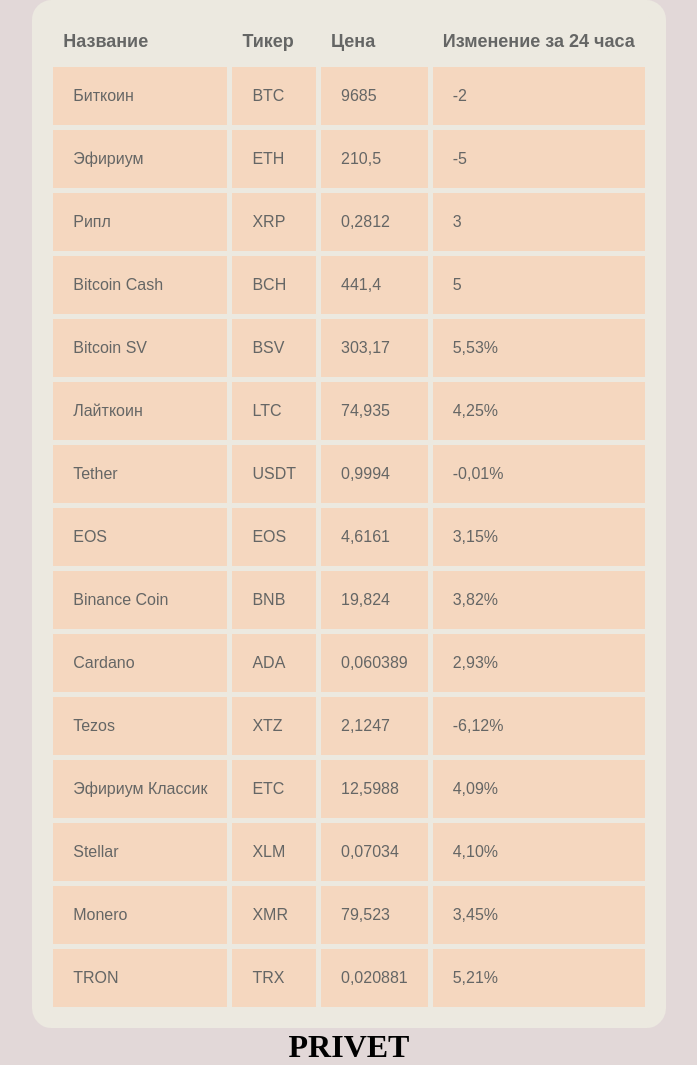
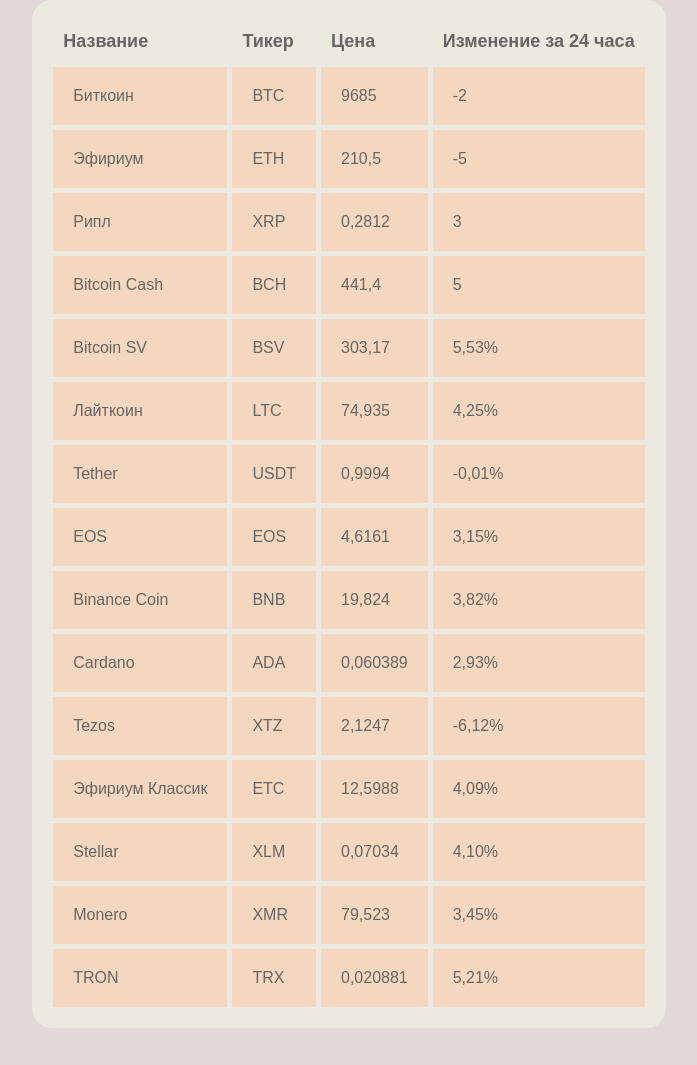
Before and after one commit to fuad005-cyber/Task-31-1, a plain HTML site: page index.html in a window 1280 px wide. Shown: the whole page, without its empty margins (291-988 px from the left). After the commit the page ends 1028 px from the top, so only its background shows below. Drawn offline with Linux system fonts and the light colour scheme.

Commit message:
Update index.html

```diff
--- a/index.html
+++ b/index.html
@@ -108,7 +108,6 @@
         </tr>
     </table>
 </div>
-<h1>PRIVET</h1>
 <script src="./sort.js"></script>
 <script src="./main.js"></script>
 
```
